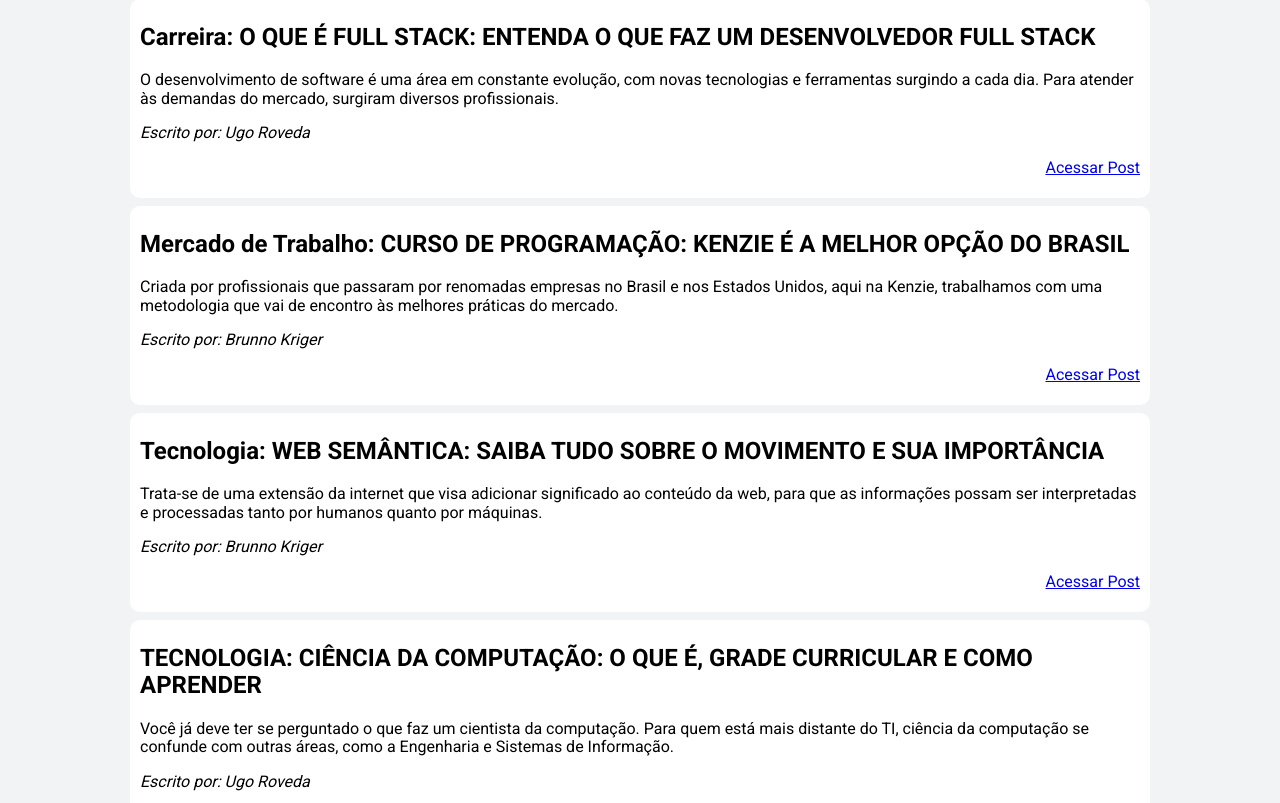
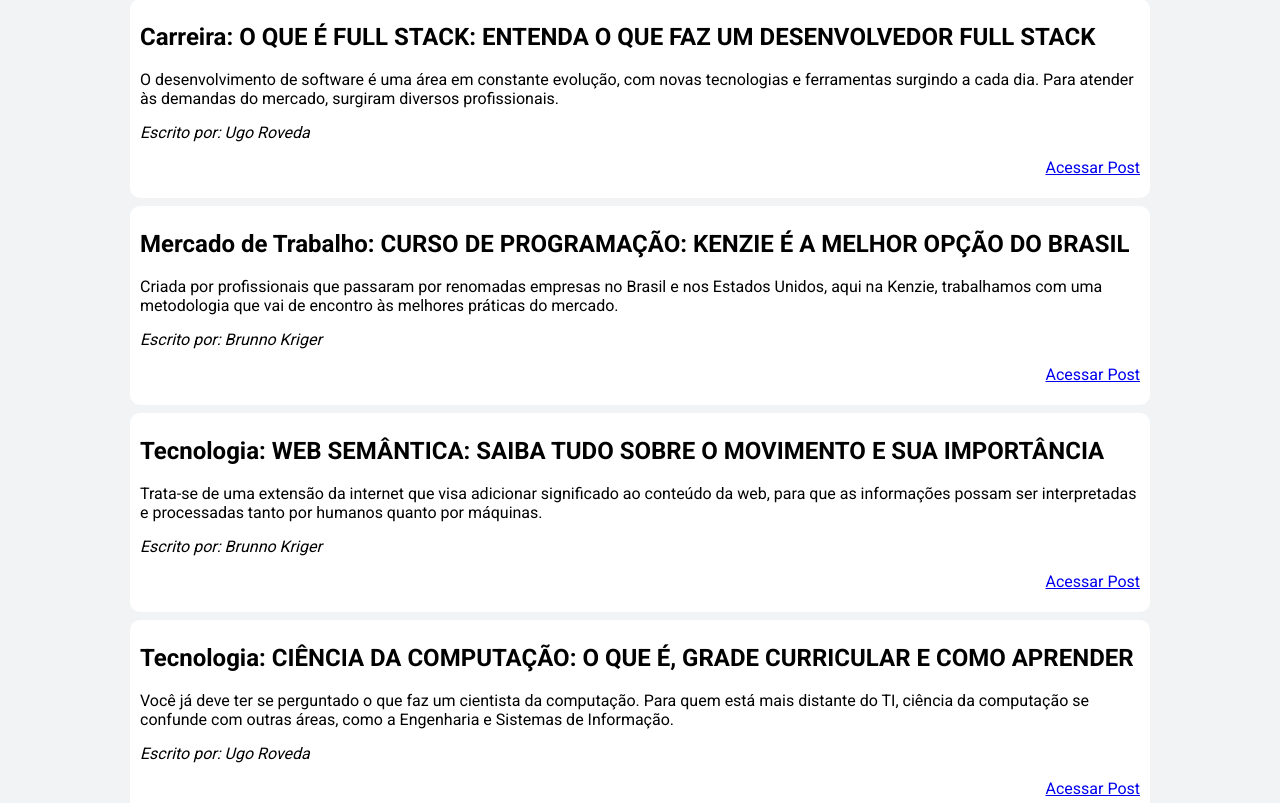
Before and after one commit to Kenzie-Academy-Brasil-Developers/m1-sp2-kenzie-blog-rodrigohuang, a plain HTML site: page index.html in a window 1280 px wide. Shown: the part 140-943 px from the top of the page. Drawn offline with Linux system fonts and the light colour scheme.

Commit message:
Corrigindo texto

```diff
--- a/index.html
+++ b/index.html
@@ -59,7 +59,7 @@
 
     <section class="post4">
 
-        <h2>TECNOLOGIA: CIÊNCIA DA COMPUTAÇÃO: O QUE É, GRADE CURRICULAR E COMO APRENDER</h2>
+        <h2>Tecnologia: CIÊNCIA DA COMPUTAÇÃO: O QUE É, GRADE CURRICULAR E COMO APRENDER</h2>
 
         <p>Você já deve ter se perguntado o que faz um cientista da computação. Para quem está mais distante do TI, ciência da computação se confunde com outras áreas, como a Engenharia e Sistemas de Informação.</p>
 
```
